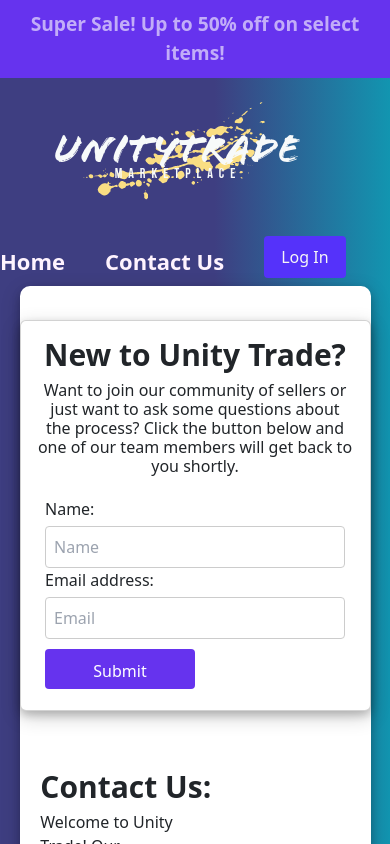
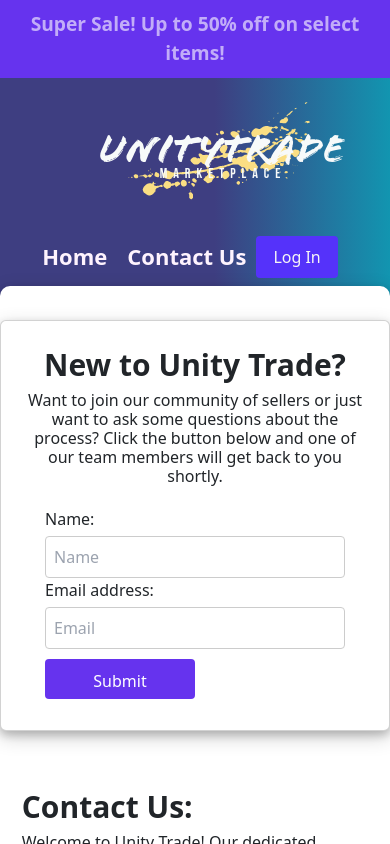
Before and after one commit to uvee35/unitytrade-website, a React (Vite) app: page /contact in a window 390 px wide. Shown: the top 844 px of the page. Built offline with nearby package versions, Linux system fonts and the light colour scheme.

Commit message:
added media queries

```diff
--- a/src/Components/Contact/Index.css
+++ b/src/Components/Contact/Index.css
@@ -1,6 +1,7 @@
 .contact-body{
     background-color: white;
     width: 90%;
+    max-width: 1500px;
     margin: 0 auto;
     border-radius: 10px;
     box-shadow: 0 4px 8px 0 rgba(0, 0, 0, 0.2), 0 6px 20px 0 rgba(0, 0, 0, 0.19);
@@ -31,3 +32,13 @@
 #email:hover{
    color: blue;
 }
+
+@media (max-width: 768px) {
+    .contact-body{
+        width: 100%;
+        max-width: none;
+    }
+.contact-info{
+    width: 100%;
+}
+}
--- a/src/Components/ContactForm/contactForm.css
+++ b/src/Components/ContactForm/contactForm.css
@@ -58,3 +58,10 @@ h5{
   button:hover {
     background-color: #0f4986 !important;
   }
+
+  @media (max-width: 768px) {
+    .card-body {
+      margin: 10px !important;
+    }
+
+  }
--- a/src/Components/Navbar/navbar.css
+++ b/src/Components/Navbar/navbar.css
@@ -4,9 +4,7 @@
   justify-content: space-between;
   padding: 10px;
   position: relative;
-
   z-index: 1050;
-
 }
 
 .logo-img:hover {
@@ -18,11 +16,11 @@
   list-style-type: none;
   padding: 0;
   display: flex;
+  align-items: center;
 }
 
 .nav-links li {
   margin-right: 40px;
-  margin-top: 9px;
 }
 
 .nav-links a {
@@ -56,3 +54,19 @@
   border-color: #0056b3;
   cursor: pointer;
 }
+
+@media (max-width: 768px) {
+  .navbar {
+    flex-direction: column; /* Stack items vertically on smaller screens */
+    align-items: flex-start; /* Align items to the start of the column */
+  }
+
+  .nav-links ul {
+    flex-direction: row; /* Change back to horizontal layout for smaller screens */
+    justify-content: center; /* Center align links horizontally */
+  }
+
+  .nav-links li {
+    margin: 0 10px; /* Adjust spacing between links */
+  }
+}
```
